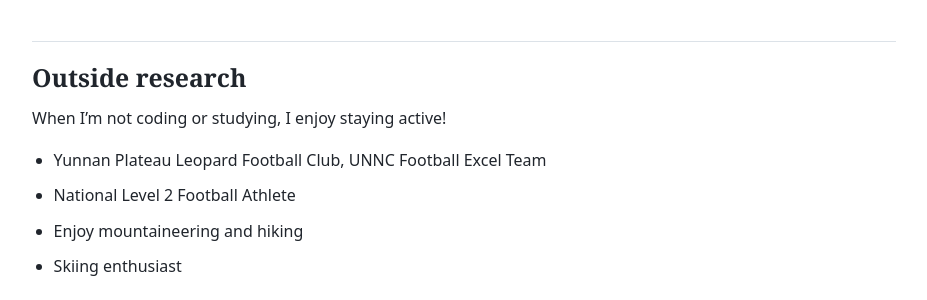
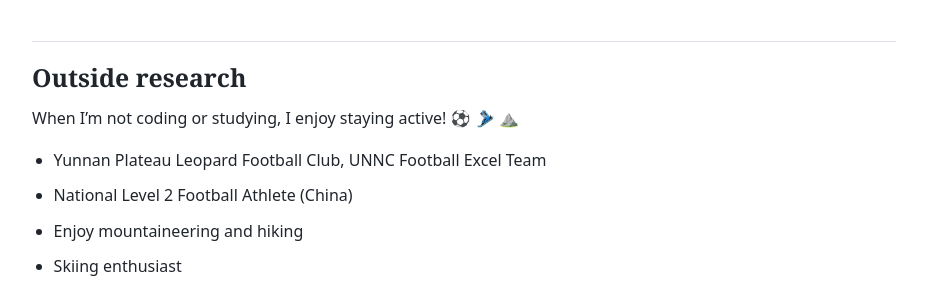
Before and after one commit to CC0117/cc0117.github.io, a Jekyll site: the page built from _pages/about.md, in a window 1280 px wide. Shown: the part 1558-1858 px from the top of the page, without its empty margins (176-1103 px from the left). Built offline with Jekyll 4.4.1, drawn with Linux system fonts in a browser that asks for light colours.

Commit message:
Add activity emojis and football credential region

```diff
--- a/_pages/about.md
+++ b/_pages/about.md
@@ -41,9 +41,9 @@ My research interests broadly lie in AI for healthcare. I like to start with a r
 
 ## Outside research
 
-When I’m not coding or studying, I enjoy staying active!
+When I’m not coding or studying, I enjoy staying active! ⚽ 🎿 ⛰️
 
 - Yunnan Plateau Leopard Football Club, UNNC Football Excel Team
-- National Level 2 Football Athlete
+- National Level 2 Football Athlete (China)
 - Enjoy mountaineering and hiking
 - Skiing enthusiast
```
